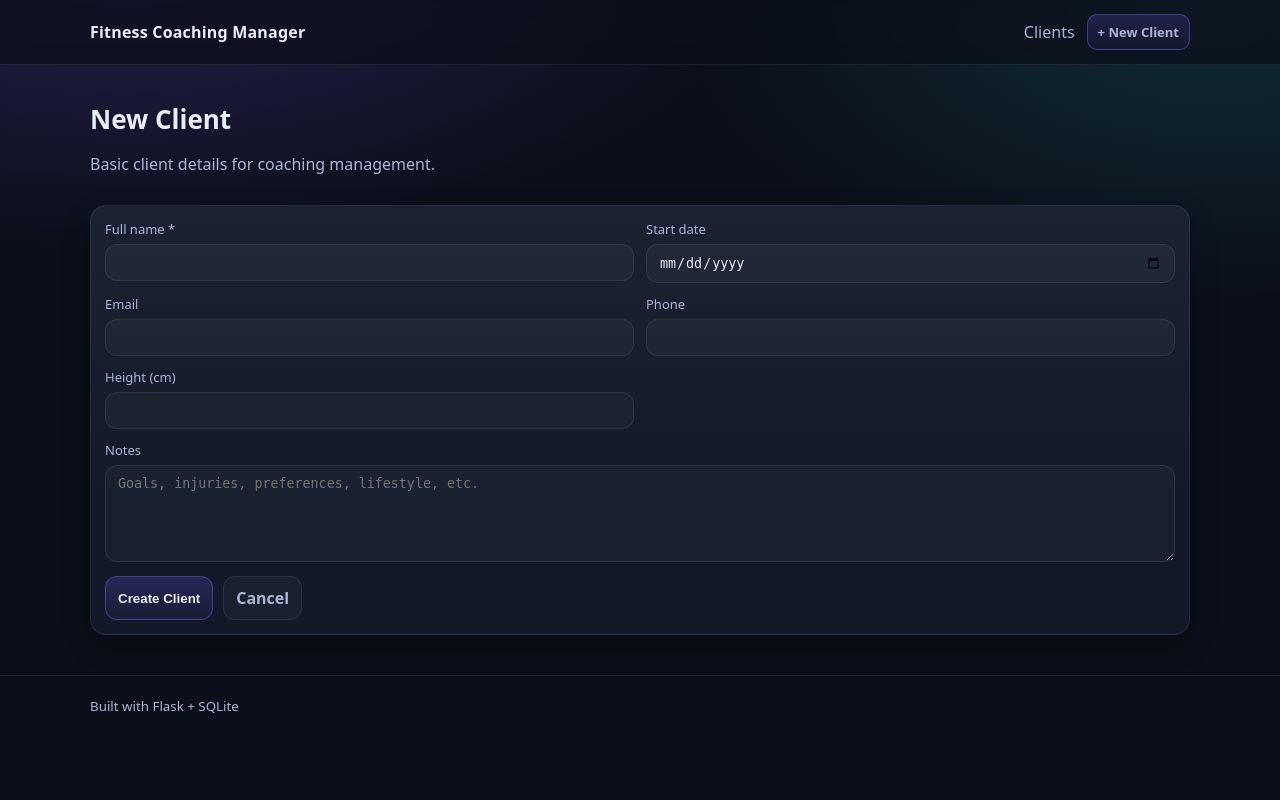
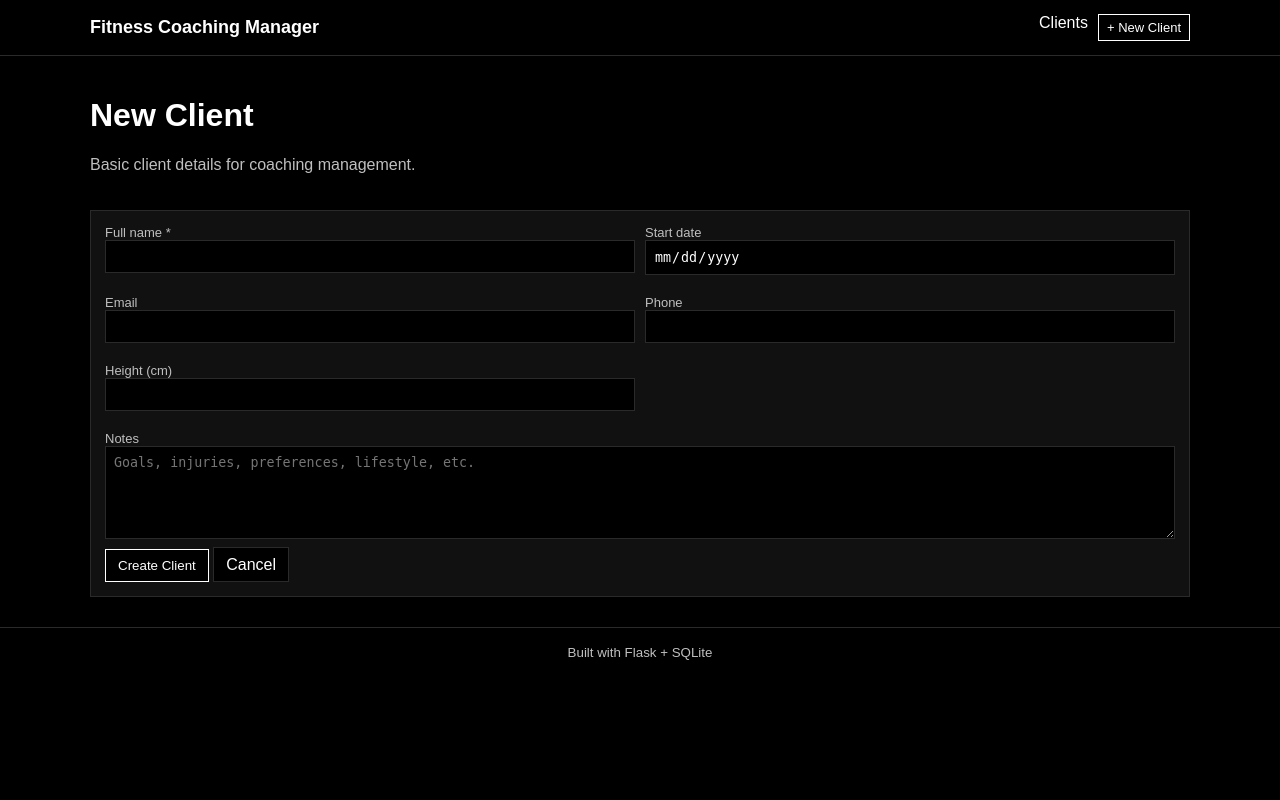
Before and after one commit to Rugaaz/fitness-coach-management-app, a Flask app: page /clients/new in a window 1280 px wide. Run offline with Flask 3, Linux system fonts and the light colour scheme.

Commit message:
Switch UI to black and white theme

```diff
--- a/app/static/styles.css
+++ b/app/static/styles.css
@@ -1,207 +1,237 @@
 :root{
-  --bg: #0b0f19;
-  --card: #121a2a;
-  --card2: #0f1626;
-  --text: #e8eefc;
-  --muted: #aab6d6;
-  --line: rgba(255,255,255,0.08);
-  --accent: #7c5cff;
-  --accent2: #2de2e6;
+  --bg: #000000;
+  --card: #111111;
+  --text: #ffffff;
+  --muted: #bfbfbf;
+  --line: #2a2a2a;
+  --accent: #ffffff;
   --danger: #ff4d4d;
-  --ok: #32d583;
+  --ok: #7dff9b;
 }
 
-*{ box-sizing:border-box; }
-html,body{ height:100%; }
+*{
+  box-sizing:border-box;
+}
+
 body{
   margin:0;
-  font-family: ui-sans-serif, system-ui, -apple-system, Segoe UI, Roboto, Helvetica, Arial;
-  color: var(--text);
-  background: radial-gradient(1200px 600px at 10% -10%, rgba(124,92,255,0.25), transparent 55%),
-              radial-gradient(900px 500px at 95% 0%, rgba(45,226,230,0.14), transparent 60%),
-              var(--bg);
+  font-family: Arial, Helvetica, sans-serif;
+  background:var(--bg);
+  color:var(--text);
 }
 
-a{ color: inherit; text-decoration:none; }
-.container{ width: min(1100px, 92vw); margin: 0 auto; }
+a{
+  color:var(--accent);
+  text-decoration:none;
+}
+
+.container{
+  width:min(1100px,90%);
+  margin:auto;
+}
+
+/* Top bar */
 
 .topbar{
-  position: sticky;
-  top: 0;
-  z-index: 50;
-  border-bottom: 1px solid var(--line);
-  backdrop-filter: blur(10px);
-  background: rgba(11, 15, 25, 0.7);
+  border-bottom:1px solid var(--line);
+  background:#000;
 }
+
 .topbar-inner{
   display:flex;
+  justify-content:space-between;
   align-items:center;
-  justify-content:space-between;
-  padding: 14px 0;
+  padding:14px 0;
 }
+
 .brand{
-  font-weight:800;
-  letter-spacing:0.2px;
+  font-weight:bold;
+  font-size:18px;
 }
-.nav{ display:flex; gap:12px; align-items:center; }
-.nav a{ color: var(--muted); }
-.nav a:hover{ color: var(--text); }
 
-main.container{ padding: 18px 0 40px; }
+.nav{
+  display:flex;
+  gap:10px;
+}
+
+/* Buttons */
+
+.btn{
+  padding:8px 12px;
+  border:1px solid var(--text);
+  background:#000;
+  color:#fff;
+  cursor:pointer;
+}
+
+.btn:hover{
+  background:#fff;
+  color:#000;
+}
+
+.btn-ghost{
+  border:1px solid var(--line);
+}
+
+.btn-danger{
+  border:1px solid var(--danger);
+  color:var(--danger);
+}
+
+.btn-small{
+  padding:5px 8px;
+  font-size:13px;
+}
+
+/* Cards */
+
+.card{
+  background:var(--card);
+  border:1px solid var(--line);
+  padding:14px;
+  margin-bottom:15px;
+}
+
+.card-title{
+  font-weight:bold;
+}
+
+.grid{
+  display:grid;
+  grid-template-columns:repeat(3,1fr);
+  gap:12px;
+}
+
+.grid-2{
+  display:grid;
+  grid-template-columns:1fr 1fr;
+  gap:12px;
+}
+
+/* Forms */
+
+.field{
+  display:flex;
+  flex-direction:column;
+  margin-bottom:10px;
+}
+
+.field label{
+  font-size:13px;
+  color:var(--muted);
+}
+
+.field input,
+.field textarea{
+  padding:8px;
+  background:#000;
+  border:1px solid var(--line);
+  color:#fff;
+}
+
+.field input:focus,
+.field textarea:focus{
+  outline:none;
+  border:1px solid #fff;
+}
+
+.form-grid{
+  display:grid;
+  grid-template-columns:1fr 1fr;
+  gap:10px;
+}
+
+.field-span-2{
+  grid-column:span 2;
+}
+
+/* Tables */
+
+table{
+  width:100%;
+  border-collapse:collapse;
+}
+
+th, td{
+  padding:8px;
+  border-bottom:1px solid var(--line);
+  text-align:left;
+}
+
+th{
+  color:var(--muted);
+}
+
+.td-actions{
+  display:flex;
+  gap:10px;
+}
+
+.link{
+  color:#fff;
+}
+
+.danger-link{
+  color:var(--danger);
+  border:none;
+  background:none;
+  cursor:pointer;
+}
+
+/* Pills */
+
+.pill{
+  border:1px solid var(--line);
+  padding:3px 8px;
+  font-size:12px;
+}
+
+/* Layout helpers */
 
 .pagehead{
   display:flex;
-  align-items:flex-end;
   justify-content:space-between;
-  gap: 12px;
-  margin: 18px 0 14px;
-}
-.pagehead h1{ margin:0; font-size: 26px; }
-.muted{ color: var(--muted); }
-.row{ display:flex; gap:10px; flex-wrap:wrap; align-items:center; }
-
-.card{
-  background: linear-gradient(180deg, rgba(255,255,255,0.04), transparent 70%), var(--card);
-  border: 1px solid var(--line);
-  border-radius: 16px;
-  padding: 14px;
-  box-shadow: 0 10px 28px rgba(0,0,0,0.22);
+  align-items:center;
+  margin:20px 0;
 }
 
-.card-head{
+.row{
   display:flex;
-  align-items:center;
-  justify-content:space-between;
   gap:10px;
-  margin-bottom: 10px;
-}
-.card-title{ font-weight: 800; font-size: 16px; }
-.card-link{ transition: transform 0.12s ease, border-color 0.12s ease; }
-.card-link:hover{ transform: translateY(-2px); border-color: rgba(124,92,255,0.35); }
-
-.grid{
-  display:grid;
-  grid-template-columns: repeat(3, 1fr);
-  gap: 12px;
-}
-.grid-2{
-  display:grid;
-  grid-template-columns: 1fr 1fr;
-  gap: 12px;
-  margin: 12px 0;
-}
-@media (max-width: 900px){
-  .grid{ grid-template-columns: repeat(2, 1fr); }
-  .grid-2{ grid-template-columns: 1fr; }
-}
-@media (max-width: 600px){
-  .grid{ grid-template-columns: 1fr; }
 }
 
-.pill-row{ margin-top: 10px; display:flex; gap: 8px; flex-wrap:wrap; }
-.pill{
-  border: 1px solid var(--line);
-  background: rgba(255,255,255,0.03);
-  padding: 6px 10px;
-  border-radius: 999px;
-  color: var(--muted);
-  font-size: 12px;
+.muted{
+  color:var(--muted);
 }
 
-.btn{
-  display:inline-flex;
-  align-items:center;
-  justify-content:center;
-  gap: 8px;
-  padding: 10px 12px;
-  border-radius: 12px;
-  border: 1px solid rgba(124,92,255,0.45);
-  background: linear-gradient(180deg, rgba(124,92,255,0.2), rgba(124,92,255,0.06));
-  color: var(--text);
-  font-weight: 700;
-  cursor: pointer;
+.prewrap{
+  white-space:pre-wrap;
 }
-.btn:hover{ border-color: rgba(124,92,255,0.7); }
-.btn-ghost{
-  border: 1px solid var(--line);
-  background: rgba(255,255,255,0.03);
-  color: var(--muted);
-}
-.btn-ghost:hover{ color: var(--text); border-color: rgba(255,255,255,0.18); }
-.btn-danger{
-  border: 1px solid rgba(255,77,77,0.55);
-  background: linear-gradient(180deg, rgba(255,77,77,0.18), rgba(255,77,77,0.06));
-}
-.btn-small{ padding: 8px 10px; border-radius: 10px; font-size: 13px; }
 
-.form-row{
-  display:flex;
-  gap: 12px;
-  align-items: center;
-  margin-bottom: 14px;
-}
-.form-grid{
-  display:grid;
-  grid-template-columns: 1fr 1fr;
-  gap: 12px;
-}
-.field{ display:flex; flex-direction:column; gap: 6px; }
-.field label{ font-size: 13px; color: var(--muted); }
-.field input, .field textarea{
-  padding: 10px 12px;
-  border-radius: 12px;
-  border: 1px solid var(--line);
-  background: rgba(255,255,255,0.03);
-  color: var(--text);
-  outline: none;
-}
-.field input:focus, .field textarea:focus{
-  border-color: rgba(124,92,255,0.6);
-  box-shadow: 0 0 0 4px rgba(124,92,255,0.14);
-}
-.field-span-2{ grid-column: span 2; }
-
-.actions{ margin-top: 14px; display:flex; gap: 10px; flex-wrap:wrap; }
-
-.table-wrap{ overflow:auto; border-radius: 12px; border: 1px solid var(--line); }
-table{ width:100%; border-collapse: collapse; min-width: 520px; }
-th, td{ padding: 10px 10px; border-bottom: 1px solid var(--line); text-align:left; }
-th{ color: var(--muted); font-weight: 700; font-size: 13px; background: rgba(255,255,255,0.02); }
-.td-actions{ display:flex; gap: 10px; align-items:center; justify-content:flex-end; }
-.link{ color: var(--accent2); font-weight: 700; }
-.link:hover{ text-decoration: underline; }
-.danger-link{ color: var(--danger); background: transparent; border: none; padding: 0; cursor: pointer; font-weight: 800; }
-.danger-link:hover{ text-decoration: underline; }
-
-.subrow td{ background: rgba(255,255,255,0.02); }
-
-.prewrap{ white-space: pre-wrap; }
-
-.plans{ display:flex; flex-direction:column; gap: 10px; }
-.plan{
-  border: 1px solid var(--line);
-  border-radius: 14px;
-  padding: 12px;
-  background: rgba(255,255,255,0.03);
-}
-.plan-top{ display:flex; justify-content:space-between; gap: 10px; align-items:flex-start; flex-wrap:wrap; }
-.plan-text{ margin-top: 10px; padding: 10px; border-radius: 12px; border: 1px solid var(--line); background: rgba(0,0,0,0.18); }
-
-.flash-stack{ display:flex; flex-direction:column; gap: 10px; margin: 10px 0 14px; }
-.flash{
-  border-radius: 14px;
-  padding: 12px;
-  border: 1px solid var(--line);
-  background: rgba(255,255,255,0.03);
-}
-.flash-success{ border-color: rgba(50,213,131,0.35); }
-.flash-error{ border-color: rgba(255,77,77,0.4); }
+/* Footer */
 
 .footer{
-  border-top: 1px solid var(--line);
-  padding: 18px 0;
-  color: var(--muted);
+  border-top:1px solid var(--line);
+  padding:15px 0;
+  margin-top:30px;
+  text-align:center;
+  color:var(--muted);
 }
-.danger{
-  border-color: rgba(255,77,77,0.35);
+
+/* Responsive */
+
+@media (max-width:900px){
+  .grid{
+    grid-template-columns:1fr 1fr;
+  }
+
+  .grid-2{
+    grid-template-columns:1fr;
+  }
 }
+
+@media (max-width:600px){
+  .grid{
+    grid-template-columns:1fr;
+  }
+}
```
